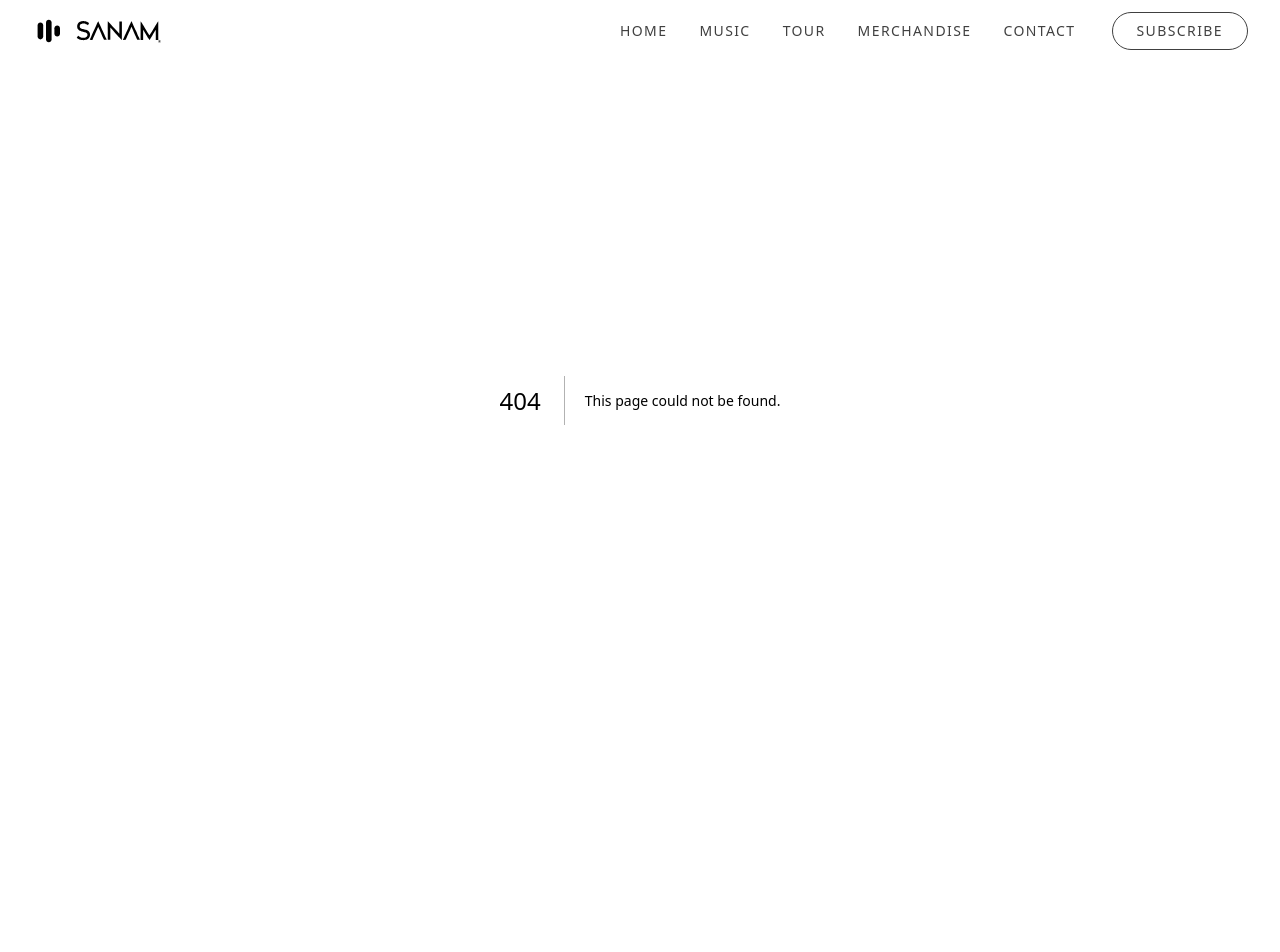
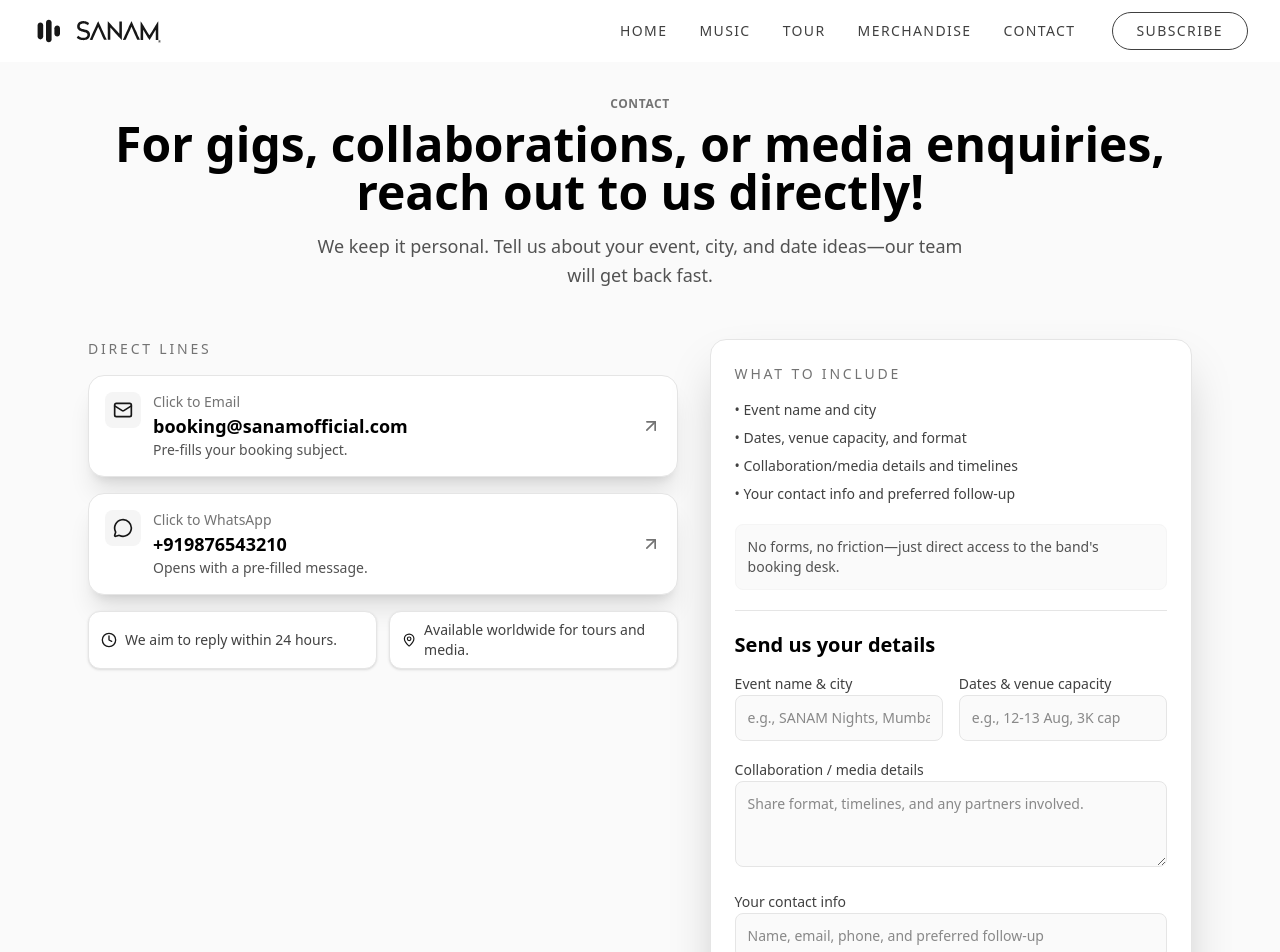
Before and after one commit to Anjali-S-30/sanam-website, a Next.js app: page /contact in a window 1280 px wide. Before the commit this address had no page. Shown: the top 952 px of the page. Before the commit the page ends 800 px from the top, so only its background shows below. Built offline with nearby package versions, Linux system fonts and the light colour scheme.

Commit message:
SANAM-22 initial build for contact page

```diff
--- /dev/null
+++ b/src/app/contact/page.tsx
@@ -0,0 +1,191 @@
+"use client";
+
+import { useEffect } from "react";
+import { Mail, MessageCircle, ArrowUpRight, Clock, MapPin } from "lucide-react";
+import { useNavbar } from "@/context/NavbarContext";
+
+const EMAIL = "booking@sanamofficial.com";
+const EMAIL_SUBJECT = "Gig, Collaboration, or Media Enquiry";
+const WHATSAPP_NUMBER = "919876543210";
+const WHATSAPP_MESSAGE =
+  "Hi SANAM team! I'd love to talk about gigs, collaborations, or media enquiries.";
+
+export default function ContactPage() {
+  const { setNavbarStyle } = useNavbar();
+
+  useEffect(() => {
+    setNavbarStyle({
+      background: "bg-white",
+      logo: "",
+      text: "text-neutral-700",
+      hamburger: "text-black",
+    });
+
+    return () => {
+      setNavbarStyle({
+        background: "bg-white",
+        logo: "",
+        text: "text-neutral-700",
+        hamburger: "text-black",
+      });
+    };
+  }, [setNavbarStyle]);
+
+  const emailHref = `mailto:${EMAIL}?subject=${encodeURIComponent(EMAIL_SUBJECT)}`;
+  const whatsappHref = `https://wa.me/${WHATSAPP_NUMBER}?text=${encodeURIComponent(WHATSAPP_MESSAGE)}`;
+
+  return (
+    <main className="min-h-screen bg-neutral-50 text-black">
+      <section className="mx-auto w-full max-w-6xl px-4 py-14 sm:px-6 md:py-20 lg:py-24">
+        <div className="text-center space-y-3 sm:space-y-4">
+          <p className="font-bold text-neutral-500 tracking-wider uppercase text-xs mb-2">
+            Contact
+          </p>
+          <h1 className="text-2xl sm:text-3xl md:text-4xl lg:text-5xl font-bold text-black">
+            For gigs, collaborations, or media enquiries, reach out to us directly!
+          </h1>
+          <p className="max-w-2xl mx-auto text-base sm:text-lg text-neutral-600 font-light leading-relaxed px-1">
+            We keep it personal. Tell us about your event, city, and date ideas—our team will get back fast.
+          </p>
+        </div>
+
+        <div className="mt-10 md:mt-12 grid gap-6 md:gap-8 lg:grid-cols-[1.1fr_0.9fr]">
+          {/* Left: Contact methods */}
+          <div className="space-y-4">
+            <p className="text-sm uppercase tracking-[0.2em] text-neutral-500">Direct lines</p>
+
+            <div className="flex flex-col gap-4">
+              <a
+                href={emailHref}
+                className="group flex flex-wrap items-center justify-between gap-3 rounded-2xl border border-neutral-200 bg-white px-4 py-4 shadow-xl transition hover:-translate-y-0.5 hover:shadow-2xl"
+              >
+                <div className="flex items-start gap-3">
+                  <span className="rounded-lg bg-neutral-100 p-2 text-neutral-900">
+                    <Mail className="h-5 w-5" />
+                  </span>
+                  <div>
+                    <p className="text-sm text-neutral-500">Click to Email</p>
+                    <p className="text-lg font-semibold text-black">{EMAIL}</p>
+                    <p className="text-sm text-neutral-600">Pre-fills your booking subject.</p>
+                  </div>
+                </div>
+                <ArrowUpRight className="h-5 w-5 text-neutral-500 transition group-hover:text-black" />
+              </a>
+
+              <a
+                href={whatsappHref}
+                target="_blank"
+                rel="noopener noreferrer"
+                className="group flex flex-wrap items-center justify-between gap-3 rounded-2xl border border-neutral-200 bg-white px-4 py-4 shadow-xl transition hover:-translate-y-0.5 hover:shadow-2xl"
+              >
+                <div className="flex items-start gap-3">
+                  <span className="rounded-lg bg-neutral-100 p-2 text-neutral-900">
+                    <MessageCircle className="h-5 w-5" />
+                  </span>
+                  <div>
+                    <p className="text-sm text-neutral-500">Click to WhatsApp</p>
+                    <p className="text-lg font-semibold text-black">+{WHATSAPP_NUMBER}</p>
+                    <p className="text-sm text-neutral-600">Opens with a pre-filled message.</p>
+                  </div>
+                </div>
+                <ArrowUpRight className="h-5 w-5 text-neutral-500 transition group-hover:text-black" />
+              </a>
+            </div>
+
+            <div className="mt-4 grid gap-3 text-sm sm:grid-cols-2">
+              <div className="flex items-center gap-2 rounded-xl border border-neutral-200 bg-white px-3 py-2 shadow-sm">
+                <Clock className="h-4 w-4 text-neutral-900" />
+                <span className="text-neutral-700">We aim to reply within 24 hours.</span>
+              </div>
+              <div className="flex items-center gap-2 rounded-xl border border-neutral-200 bg-white px-3 py-2 shadow-sm">
+                <MapPin className="h-4 w-4 text-neutral-900" />
+                <span className="text-neutral-700">Available worldwide for tours and media.</span>
+              </div>
+            </div>
+          </div>
+
+          {/* Right: Guidance + Form */}
+          <div className="rounded-2xl border border-neutral-200 bg-white p-5 sm:p-6 shadow-2xl space-y-5">
+            <div>
+              <p className="text-sm uppercase tracking-[0.2em] text-neutral-500">What to include</p>
+              <ul className="mt-4 space-y-2 text-sm text-neutral-700">
+                <li>• Event name and city</li>
+                <li>• Dates, venue capacity, and format</li>
+                <li>• Collaboration/media details and timelines</li>
+                <li>• Your contact info and preferred follow-up</li>
+              </ul>
+              <div className="mt-5 rounded-lg border border-neutral-100 bg-neutral-50 p-3 text-sm text-neutral-600">
+                No forms, no friction—just direct access to the band&apos;s booking desk.
+              </div>
+            </div>
+
+            <div className="border-t border-neutral-200 pt-5">
+              <h2 className="text-xl font-semibold text-black mb-3">Send us your details</h2>
+              <form className="space-y-4">
+                <div className="grid gap-4 sm:grid-cols-2">
+                  <div className="space-y-1">
+                    <label htmlFor="event" className="text-sm font-medium text-neutral-700">
+                      Event name & city
+                    </label>
+                    <input
+                      id="event"
+                      type="text"
+                      placeholder="e.g., SANAM Nights, Mumbai"
+                      className="w-full rounded-lg border border-neutral-200 bg-neutral-50 px-3 py-3 text-sm text-neutral-900 focus:border-black focus:outline-none focus:ring-0"
+                    />
+                  </div>
+                  <div className="space-y-1">
+                    <label htmlFor="dates" className="text-sm font-medium text-neutral-700">
+                      Dates & venue capacity
+                    </label>
+                    <input
+                      id="dates"
+                      type="text"
+                      placeholder="e.g., 12-13 Aug, 3K cap"
+                      className="w-full rounded-lg border border-neutral-200 bg-neutral-50 px-3 py-3 text-sm text-neutral-900 focus:border-black focus:outline-none focus:ring-0"
+                    />
+                  </div>
+                </div>
+
+                <div className="space-y-1">
+                  <label htmlFor="details" className="text-sm font-medium text-neutral-700">
+                    Collaboration / media details
+                  </label>
+                  <textarea
+                    id="details"
+                    rows={3}
+                    placeholder="Share format, timelines, and any partners involved."
+                    className="w-full rounded-lg border border-neutral-200 bg-neutral-50 px-3 py-3 text-sm text-neutral-900 focus:border-black focus:outline-none focus:ring-0"
+                  />
+                </div>
+
+                <div className="space-y-1">
+                  <label htmlFor="contact" className="text-sm font-medium text-neutral-700">
+                    Your contact info
+                  </label>
+                  <input
+                    id="contact"
+                    type="text"
+                    placeholder="Name, email, phone, and preferred follow-up"
+                    className="w-full rounded-lg border border-neutral-200 bg-neutral-50 px-3 py-3 text-sm text-neutral-900 focus:border-black focus:outline-none focus:ring-0"
+                  />
+                </div>
+
+                <button
+                  type="submit"
+                  className="w-full flex items-center justify-center gap-2 rounded-lg bg-black px-4 py-3 text-sm font-bold tracking-wider text-white transition hover:bg-neutral-800"
+                >
+                  Send details
+                  <ArrowUpRight className="h-4 w-4" />
+                </button>
+                <p className="text-xs text-neutral-500 text-center">
+                  We respond within 24 hours on weekdays.
+                </p>
+              </form>
+            </div>
+          </div>
+        </div>
+      </section>
+    </main>
+  );
+}
```
